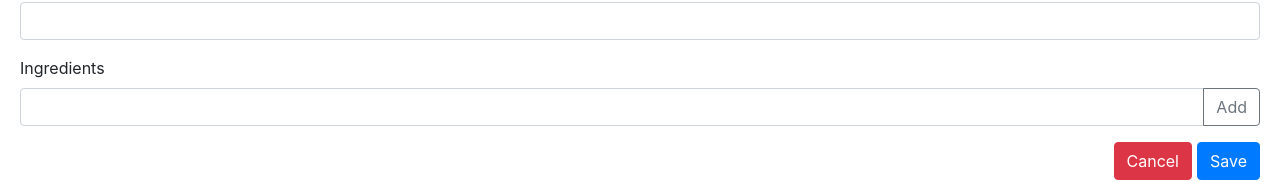
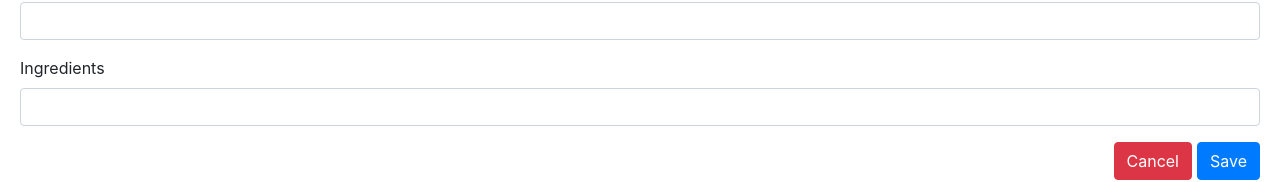
Before and after one commit to pablo-jurado/recipe-box, a React (Create React App) app: page / in a window 1280 px wide. Both pictures are taken after a click on the button "Add Recipe". Shown: the part 314-496 px from the top of the page. Built offline with nearby package versions, Linux system fonts and the light colour scheme.

Commit message:
edit is working

```diff
--- a/src/App.js
+++ b/src/App.js
@@ -24,14 +24,8 @@ function handleDescription(e) {
   updateState("recipe_description", e.target.value);
 }
 
-function handleIngredient(e) {
-  updateState("recipe_ingredient", e.target.value);
-}
-
-function addIngredient(ingredient) {
-  if (ingredient !== "") {
-    updateState("add_ingredient");
-  }
+function handleIngredients(e) {
+  updateState("recipe_ingredients", e.target.value);
 }
 
 function saveRecipe(e) {
@@ -71,23 +65,13 @@ function Editor(state) {
               id="recipe-ingredients"
               className="form-control"
               type="text"
-              value={state.ingredient}
-              onChange={handleIngredient} />
-              <span className="input-group-append">
-                <button
-                  className="btn btn-outline-secondary"
-                  type="button"
-                  onClick={ () => addIngredient(state.ingredient)}>
-                  Add
-                </button>
-              </span>
+              required
+              value={state.ingredients}
+              onChange={handleIngredients} />
             </div>
         </div>
-        <ul>
-          {Ingredients(state.ingredients)}
-        </ul>
         <div className="buttons-group float-right">
-          <button className="btn btn-danger" type="button" onClick={ () => updateState("close_editor")}>Cancel</button>
+          <button className="btn btn-danger" type="button" onClick={ () => updateState("close_editor") }>Cancel</button>
           <input className="btn btn-primary" type="submit" value="Save" />
         </div>
       </form>
@@ -95,7 +79,7 @@ function Editor(state) {
   } else {
     return (
       <button className="btn btn-primary"
-        onClick={ () => updateState("open_editor")}>
+        onClick={ () => updateState("open_editor") }>
           Add Recipe
       </button>
     );
@@ -122,6 +106,8 @@ function AllRecipes(state) {
 };
 
 function RecipeOpened(recipe) {
+  var ingredientsArr = recipe.ingredients.trim().split(",").filter(item => item !== "");
+  var ingredients = ingredientsArr.map((item, idx) => <li key={idx}> { item }</li>);
   return (
     <div className="card" key={recipe.id}>
       <div className="card-header"
@@ -131,11 +117,9 @@ function RecipeOpened(recipe) {
       <div className="card-body">
         <p className="card-text">{recipe.description}</p>
         <p><strong>Ingredients:</strong></p>
-        <ul>
-          {Ingredients(recipe.ingredients)}
-        </ul>
+        <ul>{ ingredients }</ul>
         <div className="buttons-group float-right">
-          <button onClick={ () => {  } } type="button" className="btn btn-primary">Edit</button>
+          <button onClick={ () => updateState("edit_recipe", recipe) } type="button" className="btn btn-primary">Edit</button>
           <button onClick={ () => updateState("delete", recipe) } type="button" className="btn btn-danger">Delete</button>
         </div>
       </div>
@@ -153,12 +137,4 @@ function RecipeClosed(recipe) {
   );
 }
 
-function Ingredients(state) {
-  var ingredientsArr = _.map(state, function(item, index) {
-    return <li key={index + item}>{item}</li>;
-  });
-
-  return ingredientsArr;
-}
-
 export default App;
--- a/src/index.js
+++ b/src/index.js
@@ -44,8 +44,7 @@ export function updateState(action, payload) {
       active: false,
       name: "",
       description: "",
-      ingredient: "",
-      ingredients: []
+      ingredients: ""
     }
   }
 
@@ -57,33 +56,33 @@ export function updateState(action, payload) {
     appState.editor.description = payload;
   }
 
-  if (action === 'recipe_ingredient') {
-    appState.editor.ingredient = payload;
-  }
-
-  if (action === 'add_ingredient') {
-    var item = appState.editor.ingredient;
-    appState.editor.ingredients.push(item);
-    appState.editor.ingredient = "";
+  if (action === 'recipe_ingredients') {
+    appState.editor.ingredients = payload;
   }
 
   if (action === 'save_recipe') {
-    var id = guid();
+    appState.editor.active = false;
 
-    appState.editor.active = false;
-    appState.editor.id = id
-    appState.recipes[id] = appState.editor;
+    // update if already exist
+    if (appState.editor.id in appState.recipes) {
+      appState.recipes[appState.editor.id] = appState.editor;
+    } else {
+      // if does not exist will create a new one
+      var id = guid();
+      appState.editor.id = id
+      appState.recipes[id] = appState.editor;
+    }
 
     updateState('close_editor');
   }
 
-  if (action === 'edit_recipe') {
-    appState.editor = payload
-    updateState('open_editor');
+  if (action === 'delete' ) {
+    delete appState.recipes[payload.id];
   }
 
-  if (action === 'delete' ) {
-    delete appState.recipes[payload.id];
+  if (action === 'edit_recipe') {
+    appState.editor = _.cloneDeep(payload);
+    appState.editor.active = true;
   }
 
   localStorage.setItem("appState", JSON.stringify(appState));
--- a/src/state.js
+++ b/src/state.js
@@ -8,8 +8,7 @@ if (!appState) {
       active: false,
       name: "",
       description: "",
-      ingredient: "",
-      ingredients: []
+      ingredients: "",
     },
     recipes: {}
   };
```
